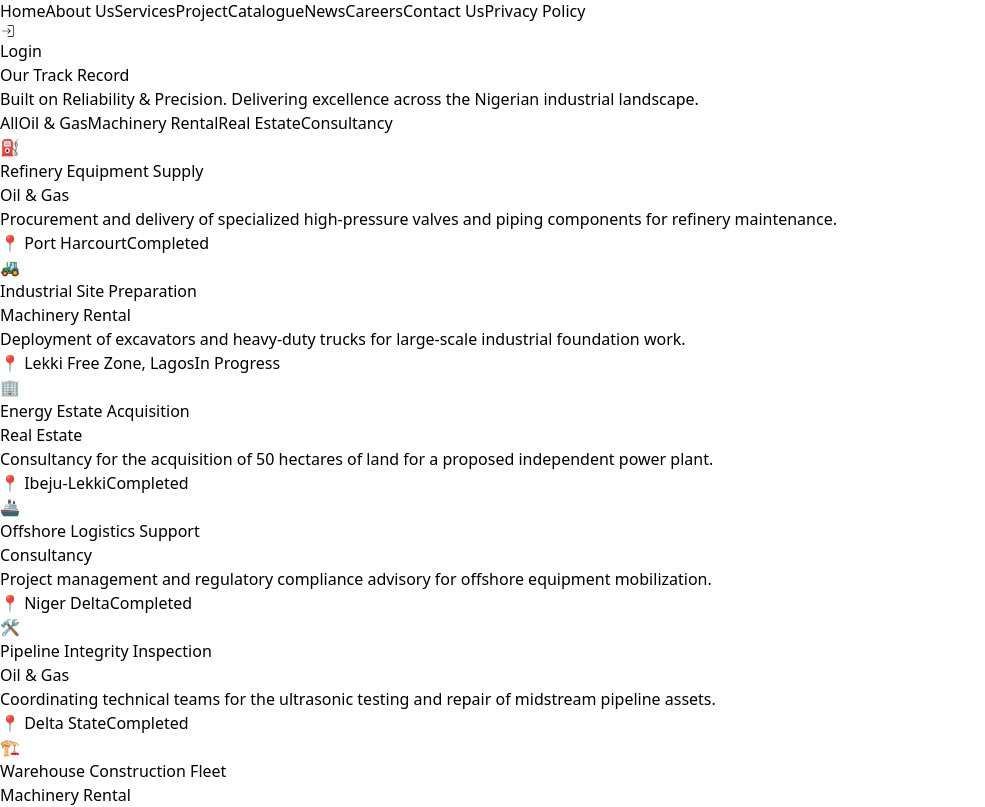
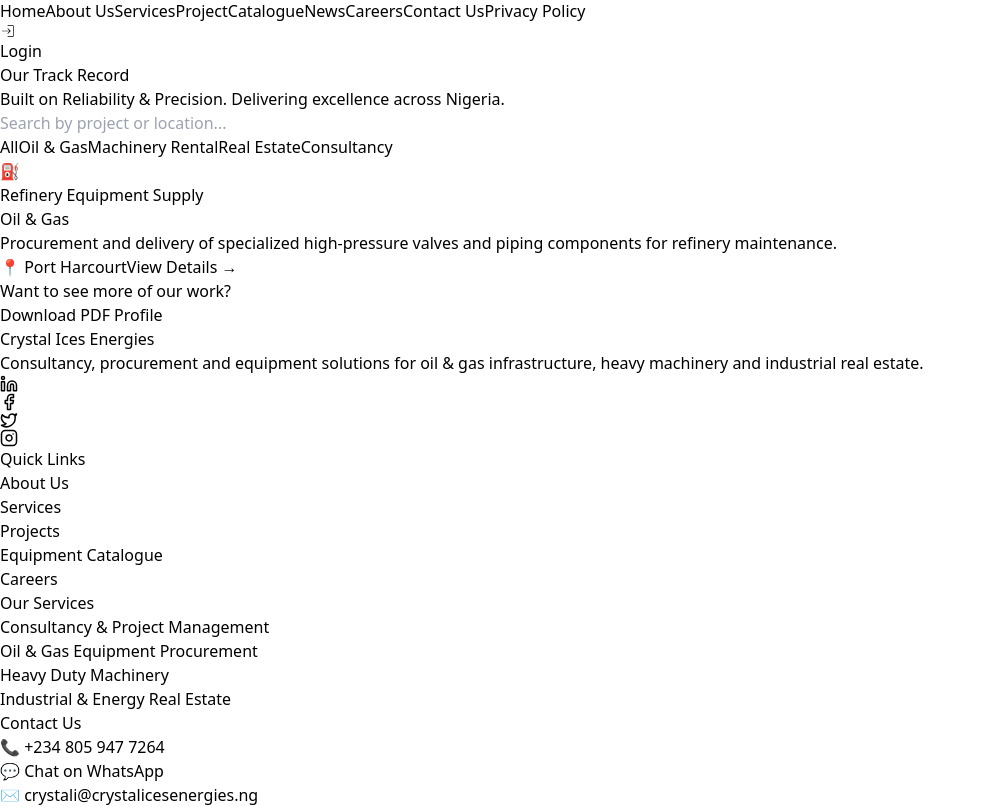
Before and after one commit to Amfad554/Crystal-Ices, a React (Vite) app in the folder CrystalFrontend/Crystal_ices/: page /project in a window 1280 px wide. Shown: the part 1020-1827 px from the top of the page, without its empty margins (0-985 px from the left). Built offline with nearby package versions, Linux system fonts and the light colour scheme.

Commit message:
updated project page

```diff
--- a/CrystalFrontend/Crystal_ices/src/Pages/Project.jsx
+++ b/CrystalFrontend/Crystal_ices/src/Pages/Project.jsx
@@ -3,6 +3,8 @@
 
 const Project = () => {
   const [activeTab, setActiveTab] = useState("All");
+  const [searchTerm, setSearchTerm] = useState("");
+  const [selectedProject, setSelectedProject] = useState(null); // Modal State
 
   const projects = [
     {
@@ -10,113 +12,51 @@
       title: "Refinery Equipment Supply",
       category: "Oil & Gas",
       location: "Port Harcourt",
-      description:
-        "Procurement and delivery of specialized high-pressure valves and piping components for refinery maintenance.",
+      description: "Procurement and delivery of specialized high-pressure valves and piping components for refinery maintenance.",
+      fullDetails: "This project involved the sourcing of ISO-certified valves from global partners, logistics management through the Onne Port, and technical verification upon delivery to ensure zero-leak compliance.",
       status: "Completed",
       icon: "⛽",
     },
-    {
-      id: 2,
-      title: "Industrial Site Preparation",
-      category: "Machinery Rental",
-      location: "Lekki Free Zone, Lagos",
-      description:
-        "Deployment of excavators and heavy-duty trucks for large-scale industrial foundation work.",
-      status: "In Progress",
-      icon: "🚜",
-    },
-    {
-      id: 3,
-      title: "Energy Estate Acquisition",
-      category: "Real Estate",
-      location: "Ibeju-Lekki",
-      description:
-        "Consultancy for the acquisition of 50 hectares of land for a proposed independent power plant.",
-      status: "Completed",
-      icon: "🏢",
-    },
-    {
-      id: 4,
-      title: "Offshore Logistics Support",
-      category: "Consultancy",
-      location: "Niger Delta",
-      description:
-        "Project management and regulatory compliance advisory for offshore equipment mobilization.",
-      status: "Completed",
-      icon: "🚢",
-    },
-    {
-      id: 5,
-      title: "Pipeline Integrity Inspection",
-      category: "Oil & Gas",
-      location: "Delta State",
-      description:
-        "Coordinating technical teams for the ultrasonic testing and repair of midstream pipeline assets.",
-      status: "Completed",
-      icon: "🛠️",
-    },
-    {
-      id: 6,
-      title: "Warehouse Construction Fleet",
-      category: "Machinery Rental",
-      location: "Ketu-Epe Expressway",
-      description:
-        "Rental of telescopic cranes and forklifts for the structural assembly of a multi-purpose warehouse.",
-      status: "Completed",
-      icon: "🏗️",
-    },
-    {
-      id: 7,
-      title: "LPG Plant Development",
-      category: "Consultancy",
-      location: "Ogun State Border",
-      description:
-        "End-to-end consultancy for NUPRC licensing and environmental impact assessments for a new LPG bottling plant.",
-      status: "In Progress",
-      icon: "🔥",
-    },
-    {
-      id: 8,
-      title: "Industrial Park Land Survey",
-      category: "Real Estate",
-      location: "Badagry Expressway",
-      description:
-        "Mapping and title perfection for a 20-unit industrial mini-estate targeting energy SMEs.",
-      status: "Completed",
-      icon: "📐",
-    },
+    // ... rest of your project objects
   ];
 
-  const filteredProjects =
-    activeTab === "All"
-      ? projects
-      : projects.filter((p) => p.category === activeTab);
+  const categories = ["All", "Oil & Gas", "Machinery Rental", "Real Estate", "Consultancy"];
 
-  const categories = [
-    "All",
-    "Oil & Gas",
-    "Machinery Rental",
-    "Real Estate",
-    "Consultancy",
-  ];
+  // Search & Filter Logic
+  const filteredProjects = projects.filter((p) => {
+    const matchesTab = activeTab === "All" || p.category === activeTab;
+    const matchesSearch = p.title.toLowerCase().includes(searchTerm.toLowerCase()) ||
+                          p.location.toLowerCase().includes(searchTerm.toLowerCase());
+    return matchesTab && matchesSearch;
+  });
+
+  const handleDownload = () => {
+    // Replace with your actual file path in the public folder
+    window.open('/corporate-profile.pdf', '_blank');
+  };
 
   return (
     <Layout>
-      <div className="bg-white min-h-screen">
+      <div className="bg-white min-h-screen relative">
         {/* Hero Section */}
         <section className="bg-[#0B2A4A] py-24 px-6 text-center text-white">
           <div className="max-w-4xl mx-auto">
-            <h1 className="text-4xl md:text-5xl font-bold mb-6">
-              Our Track Record
-            </h1>
-            <p className="text-gray-300 text-lg leading-relaxed">
-              Built on Reliability & Precision. Delivering excellence across the
-              Nigerian industrial landscape.
-            </p>
+            <h1 className="text-4xl md:text-5xl font-bold mb-6">Our Track Record</h1>
+            <p className="text-gray-300 text-lg">Built on Reliability & Precision. Delivering excellence across Nigeria.</p>
           </div>
         </section>
 
         <section className="py-20 px-6 max-w-7xl mx-auto">
+          {/* Search Bar */}
+          <div className="max-w-md mx-auto mb-10">
+            <input
+              type="text"
+              placeholder="Search by project or location..."
+              className="w-full px-6 py-3 border border-gray-200 rounded-full outline-none focus:ring-2 focus:ring-[#00A3A3]"
+              onChange={(e) => setSearchTerm(e.target.value)}
+            />
+          </div>
+
           {/* Category Filters */}
           <div className="flex flex-wrap justify-center gap-3 mb-16">
             {categories.map((tab) => (
@@ -124,9 +64,7 @@
                 key={tab}
                 onClick={() => setActiveTab(tab)}
                 className={`px-6 py-2 rounded-full font-medium text-sm transition-all border ${
-                  activeTab === tab
-                    ? "bg-[#00A3A3] text-white border-[#00A3A3]"
-                    : "bg-white text-gray-600 border-gray-200 hover:border-[#00A3A3]"
+                  activeTab === tab ? "bg-[#00A3A3] text-white" : "bg-white text-gray-600 hover:border-[#00A3A3]"
                 }`}
               >
                 {tab}
@@ -139,51 +77,71 @@
             {filteredProjects.map((project) => (
               <div
                 key={project.id}
-                className="group bg-white border border-gray-100 p-8 rounded-2xl hover:shadow-xl transition-all duration-300 flex flex-col"
+                onClick={() => setSelectedProject(project)}
+                className="group cursor-pointer bg-white border border-gray-100 p-8 rounded-2xl hover:shadow-2xl transition-all flex flex-col"
               >
                 <div className="text-5xl mb-6">{project.icon}</div>
-
-                <h3 className="text-2xl font-bold text-[#0B2A4A] mb-3 leading-tight">
-                  {project.title}
-                </h3>
-
-                <p className="text-[#00A3A3] font-semibold text-sm uppercase tracking-wide mb-4">
-                  {project.category}
-                </p>
-
-                <p className="text-gray-600 leading-relaxed mb-6 flex-grow">
-                  {project.description}
-                </p>
-
-                <div className="flex items-center justify-between mt-auto pt-6 border-t border-gray-100">
-                  <span className="text-sm font-medium text-gray-500">
-                    📍 {project.location}
-                  </span>
-                  <span
-                    className={`text-xs font-bold px-3 py-1 rounded-full ${
-                      project.status === "Completed"
-                        ? "bg-green-50 text-green-600"
-                        : "bg-blue-50 text-blue-600"
-                    }`}
-                  >
-                    {project.status}
-                  </span>
+                <h3 className="text-2xl font-bold text-[#0B2A4A] mb-3">{project.title}</h3>
+                <p className="text-[#00A3A3] font-semibold text-sm uppercase mb-4">{project.category}</p>
+                <p className="text-gray-600 mb-6 flex-grow">{project.description}</p>
+                <div className="flex items-center justify-between pt-6 border-t border-gray-100">
+                  <span className="text-sm text-gray-500">📍 {project.location}</span>
+                  <span className="text-blue-600 font-bold text-xs uppercase">View Details →</span>
                 </div>
               </div>
             ))}
           </div>
         </section>
 
+        {/* --- MODAL SECTION --- */}
+        {selectedProject && (
+          <div className="fixed inset-0 z-[100] flex items-center justify-center p-6 bg-slate-900/80 backdrop-blur-sm">
+            <div className="bg-white w-full max-w-2xl rounded-3xl overflow-hidden shadow-2xl animate-in fade-in zoom-in duration-300">
+              <div className="bg-[#0B2A4A] p-8 text-white flex justify-between items-start">
+                <div>
+                  <span className="text-4xl mb-4 block">{selectedProject.icon}</span>
+                  <h2 className="text-3xl font-bold">{selectedProject.title}</h2>
+                  <p className="text-teal-400 font-medium">{selectedProject.category}</p>
+                </div>
+                <button
+                  onClick={() => setSelectedProject(null)}
+                  className="bg-white/10 hover:bg-white/20 w-10 h-10 rounded-full flex items-center justify-center transition-colors"
+                >
+                  ✕
+                </button>
+              </div>
+              <div className="p-8">
+                <div className="grid grid-cols-2 gap-6 mb-8">
+                  <div>
+                    <p className="text-gray-400 text-sm uppercase">Location</p>
+                    <p className="font-bold text-[#0B2A4A]">{selectedProject.location}</p>
+                  </div>
+                  <div>
+                    <p className="text-gray-400 text-sm uppercase">Status</p>
+                    <p className="font-bold text-green-600">{selectedProject.status}</p>
+                  </div>
+                </div>
+                <p className="text-gray-600 leading-relaxed mb-8">
+                  {selectedProject.fullDetails || selectedProject.description}
+                </p>
+                <button
+                  onClick={() => setSelectedProject(null)}
+                  className="w-full bg-[#00A3A3] text-white py-4 rounded-xl font-bold hover:bg-[#008282] transition-colors"
+                >
+                  Close Project View
+                </button>
+              </div>
+            </div>
+          </div>
+        )}
+
         {/* Call to Action */}
         <section className="bg-gray-50 py-20 px-6 text-center">
-          <h2 className="text-3xl font-bold text-[#0B2A4A] mb-4">
-            Want to see more of our work?
-          </h2>
-          <p className="text-gray-600 mb-8 max-w-md mx-auto text-lg">
-            Download our corporate profile for a complete list of technical
-            capabilities and project history.
-          </p>
-          <button className="bg-[#0B2A4A] text-white px-10 py-4 rounded-lg font-bold hover:bg-[#00A3A3] transition-all shadow-lg">
+          <h2 className="text-3xl font-bold text-[#0B2A4A] mb-8">Want to see more of our work?</h2>
+          <button
+            onClick={handleDownload}
+            className="bg-[#0B2A4A] text-white px-10 py-4 rounded-lg font-bold hover:bg-[#00A3A3] transition-all"
+          >
             Download PDF Profile
           </button>
         </section>
```
